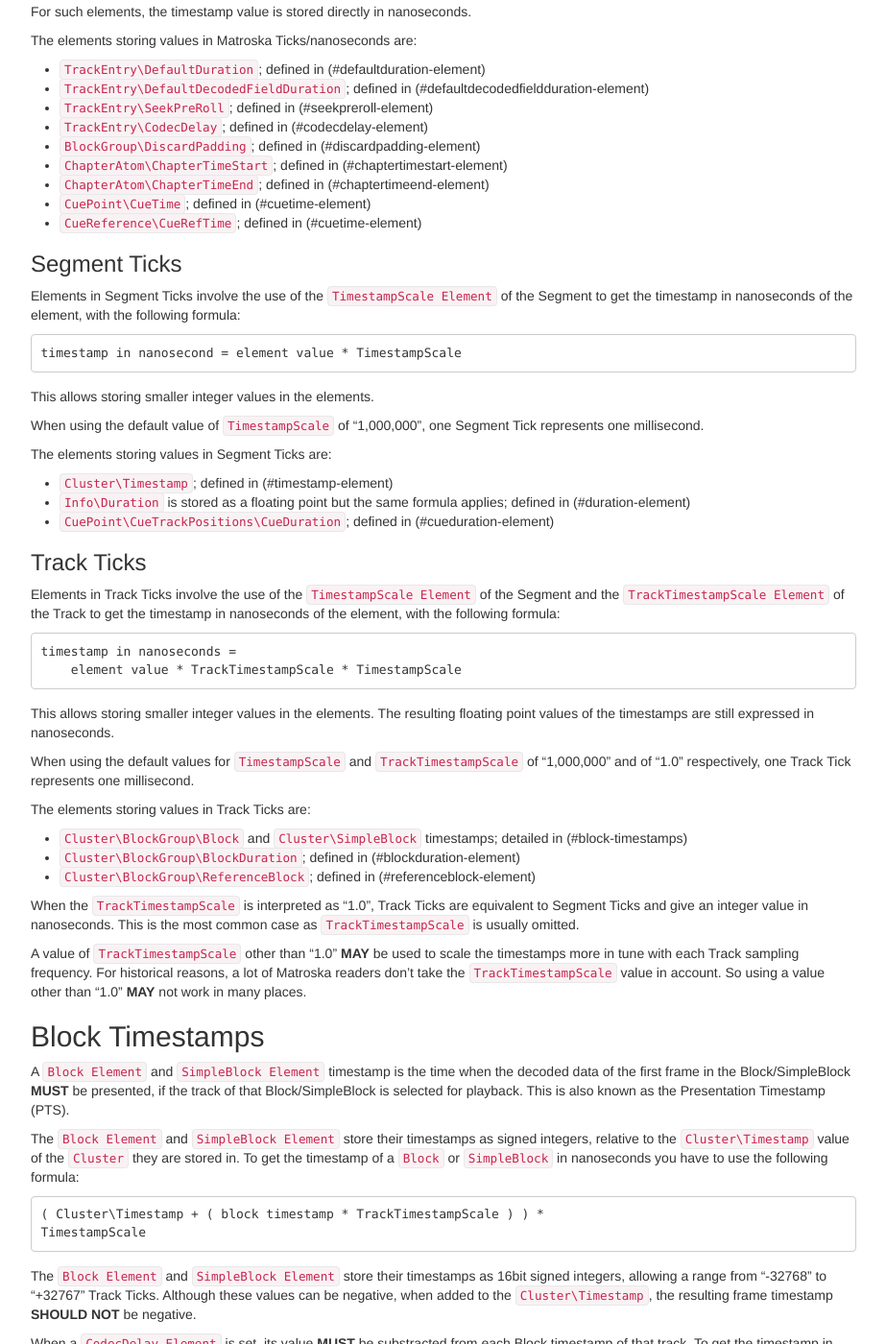
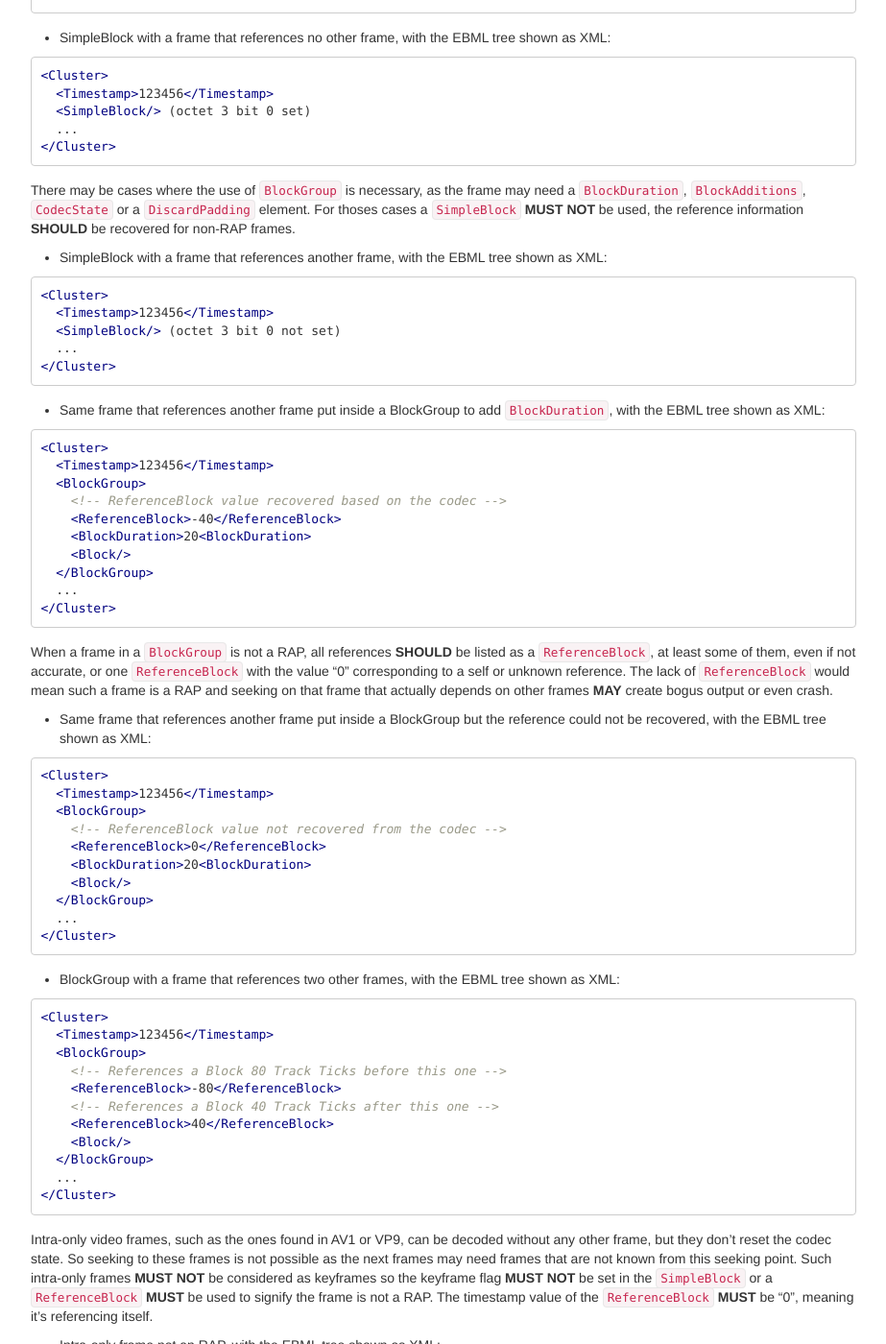
Before and after one commit to ietf-wg-cellar/matroska-specification, a Jekyll site: the page built from notes.md, in a window 1280 px wide and 1400 px high, scrolled down 4657 px. Shown: the whole window at 96% size, without its empty margins (273-1196 px from the left). Built offline with Jekyll 4.4.1, drawn with Linux system fonts in a browser that asks for light colours; some of the changed text lies outside the part shown.

Commit message:
add examples for Block/SimpleBlock usage for (non)RAP

````diff
--- a/notes.md
+++ b/notes.md
@@ -287,19 +287,124 @@
 `ReferenceBlock` Elements in their `BlockGroup` or **MUST** be marked
 as non-keyframe in a `SimpleBlock`; see (#simpleblock-header-flags).
 
+* BlockGroup with a frame that references another frame, with the EBML tree shown as XML:
+
+```xml
+<Cluster>
+  <Timestamp>123456</Timestamp>
+  <BlockGroup>
+    <!-- References a Block 40 Track Ticks before this one -->
+    <ReferenceBlock>-40</ReferenceBlock>
+    <Block/>
+  </BlockGroup>
+  ...
+</Cluster>
+```
+
+* SimpleBlock with a frame that references another frame, with the EBML tree shown as XML:
+
+```xml
+<Cluster>
+  <Timestamp>123456</Timestamp>
+  <SimpleBlock/> (octet 3 bit 0 not set)
+  ...
+</Cluster>
+```
+
+
 Frames that are RAP -- i.e. they don't depend on other frames -- **MUST** set the keyframe
 flag if they are in a `SimpleBlock` or their parent `BlockGroup` **MUST NOT** contain
 a `ReferenceBlock`.
+
+* BlockGroup with a frame that references no other frame, with the EBML tree shown as XML:
+
+```xml
+<Cluster>
+  <Timestamp>123456</Timestamp>
+  <BlockGroup>
+    <!-- No ReferenceBlock allowed in this BlockGroup -->
+    <Block/>
+  </BlockGroup>
+  ...
+</Cluster>
+```
+
+* SimpleBlock with a frame that references no other frame, with the EBML tree shown as XML:
+
+```xml
+<Cluster>
+  <Timestamp>123456</Timestamp>
+  <SimpleBlock/> (octet 3 bit 0 set)
+  ...
+</Cluster>
+```
+
 
 There may be cases where the use of `BlockGroup` is necessary, as the frame may need a
 `BlockDuration`, `BlockAdditions`, `CodecState` or a `DiscardPadding` element.
 For thoses cases a `SimpleBlock` **MUST NOT** be used,
 the reference information **SHOULD** be recovered for non-RAP frames.
 
+* SimpleBlock with a frame that references another frame, with the EBML tree shown as XML:
+
+```xml
+<Cluster>
+  <Timestamp>123456</Timestamp>
+  <SimpleBlock/> (octet 3 bit 0 not set)
+  ...
+</Cluster>
+```
+
+* Same frame that references another frame put inside a BlockGroup to add `BlockDuration`, with the EBML tree shown as XML:
+
+```xml
+<Cluster>
+  <Timestamp>123456</Timestamp>
+  <BlockGroup>
+    <!-- ReferenceBlock value recovered based on the codec -->
+    <ReferenceBlock>-40</ReferenceBlock>
+    <BlockDuration>20<BlockDuration>
+    <Block/>
+  </BlockGroup>
+  ...
+</Cluster>
+```
+
 When a frame in a `BlockGroup` is not a RAP, all references **SHOULD** be listed as a `ReferenceBlock`,
 at least some of them, even if not accurate, or one `ReferenceBlock` with the value "0" corresponding to a self or unknown reference.
 The lack of `ReferenceBlock` would mean such a frame is a RAP and seeking on that
 frame that actually depends on other frames **MAY** create bogus output or even crash.
+
+* Same frame that references another frame put inside a BlockGroup but the reference could not be recovered, with the EBML tree shown as XML:
+
+```xml
+<Cluster>
+  <Timestamp>123456</Timestamp>
+  <BlockGroup>
+    <!-- ReferenceBlock value not recovered from the codec -->
+    <ReferenceBlock>0</ReferenceBlock>
+    <BlockDuration>20<BlockDuration>
+    <Block/>
+  </BlockGroup>
+  ...
+</Cluster>
+```
+
+* BlockGroup with a frame that references two other frames, with the EBML tree shown as XML:
+
+```xml
+<Cluster>
+  <Timestamp>123456</Timestamp>
+  <BlockGroup>
+    <!-- References a Block 80 Track Ticks before this one -->
+    <ReferenceBlock>-80</ReferenceBlock>
+    <!-- References a Block 40 Track Ticks after this one -->
+    <ReferenceBlock>40</ReferenceBlock>
+    <Block/>
+  </BlockGroup>
+  ...
+</Cluster>
+```
 
 Intra-only video frames, such as the ones found in AV1 or VP9, can be decoded without any other
 frame, but they don't reset the codec state. So seeking to these frames is not possible
@@ -308,6 +413,20 @@
 **MUST NOT** be set in the `SimpleBlock` or a `ReferenceBlock` **MUST** be used
 to signify the frame is not a RAP. The timestamp value of the `ReferenceBlock` **MUST**
 be "0", meaning it's referencing itself.
+
+* Intra-only frame not an RAP, with the EBML tree shown as XML:
+
+```xml
+<Cluster>
+  <Timestamp>123456</Timestamp>
+  <BlockGroup>
+    <!-- References itself to mark it should not be used as RAP -->
+    <ReferenceBlock>0</ReferenceBlock>
+    <Block/>
+  </BlockGroup>
+  ...
+</Cluster>
+```
 
 Because a video `SimpleBlock` has less references information than a video `BlockGroup`,
 it is possible to remux a video track using `BlockGroup` into a `SimpleBlock`,
````
